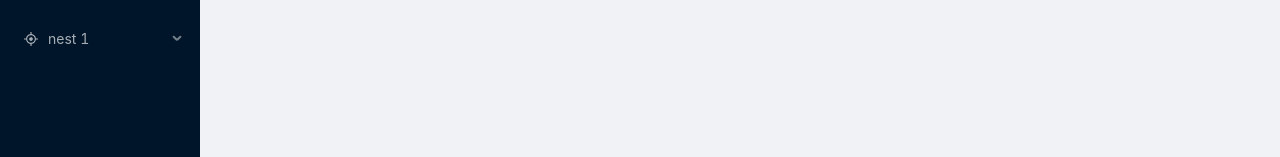
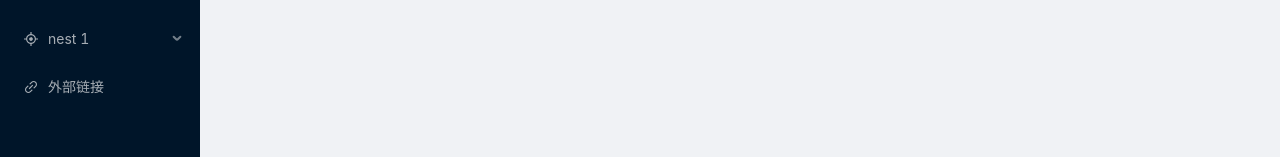
Before and after one commit to HULANG-BTB/react-admin-template, a React (Vite) app: page /dashboard in a window 1280 px wide. Shown: the part 193-350 px from the top of the page. Built offline with nearby package versions, Linux system fonts and the light colour scheme.

Commit message:
feat: 允许外部链接

```diff
--- a/src/layout/BaseLayout/sider.tsx
+++ b/src/layout/BaseLayout/sider.tsx
@@ -48,7 +48,13 @@ const Sider: React.FC<SiderProps> = (props) => {
             title={route.title}
             icon={MenuIcon ? <MenuIcon /> : null}
           >
-            <Link to={route.path}>{route.title}</Link>
+            {route.external === true ? (
+              <a href={route.path} target="_blank">
+                {route.title}
+              </a>
+            ) : (
+              <Link to={route.path}>{route.title}</Link>
+            )}
           </Menu.Item>
         )
       })
--- a/src/routes/index.tsx
+++ b/src/routes/index.tsx
@@ -27,6 +27,9 @@ const Router: React.FC = () => {
             element={<Navigate to={route.redirect} />}
           />
         )
+      }
+      if (route.external === true) {
+        return null
       }
       const Component = route.component && allComponents[route.component]
       if (route.children) {
--- a/src/routes/routes.ts
+++ b/src/routes/routes.ts
@@ -13,7 +13,8 @@ export interface IRoute {
   query?: string // 查询参数
   hidden?: boolean // 是否隐藏
   redirect?: string // 重定向地址
-  needLogin?: boolean // 需要登录
+  needLogin?: boolean // 需要登录,
+  external?: boolean // 是否为外部地址（新窗口打开）
   children?: IRoute[]
 }
 
@@ -148,6 +149,12 @@ export const asyncRoutes: IRoute[] = [
         ]
       }
     ]
+  },
+  {
+    path: 'http://baidu.com',
+    title: '外部链接',
+    icon: 'LinkOutlined',
+    external: true
   }
 ]
 
```
